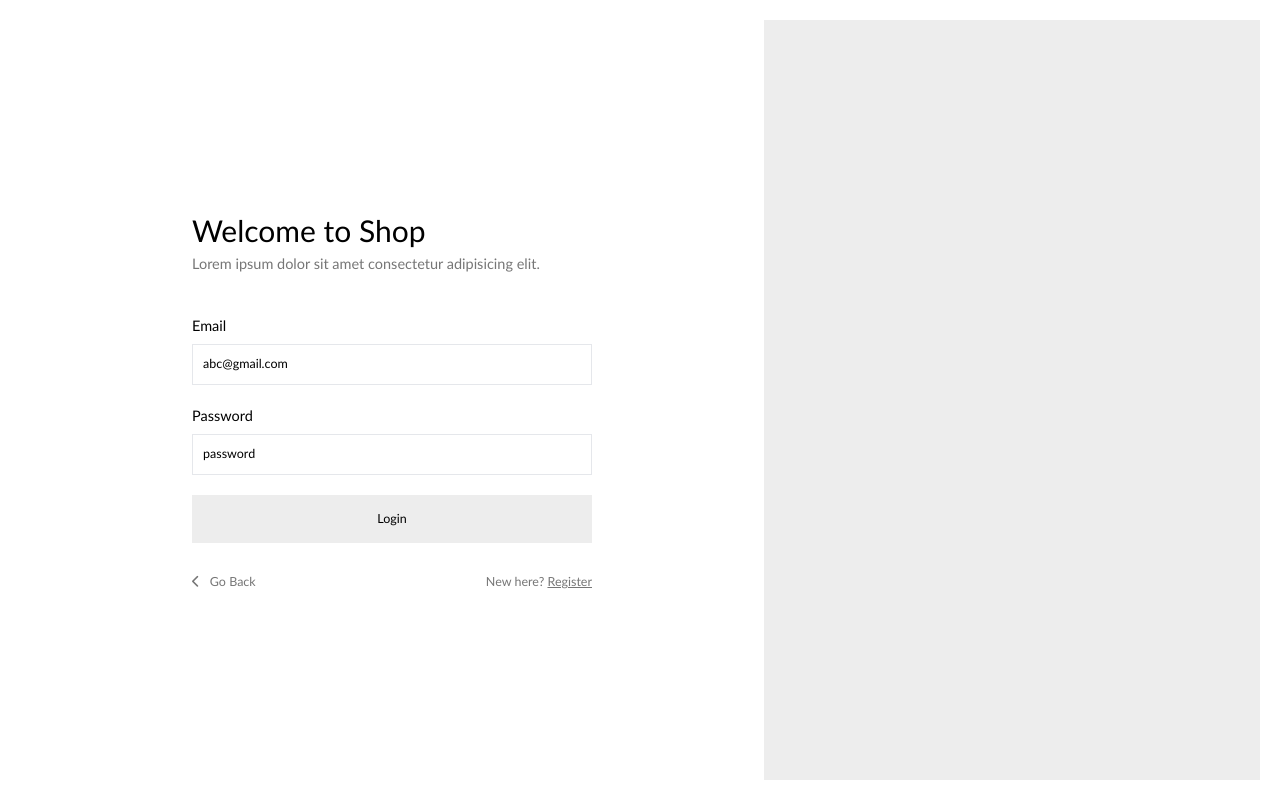
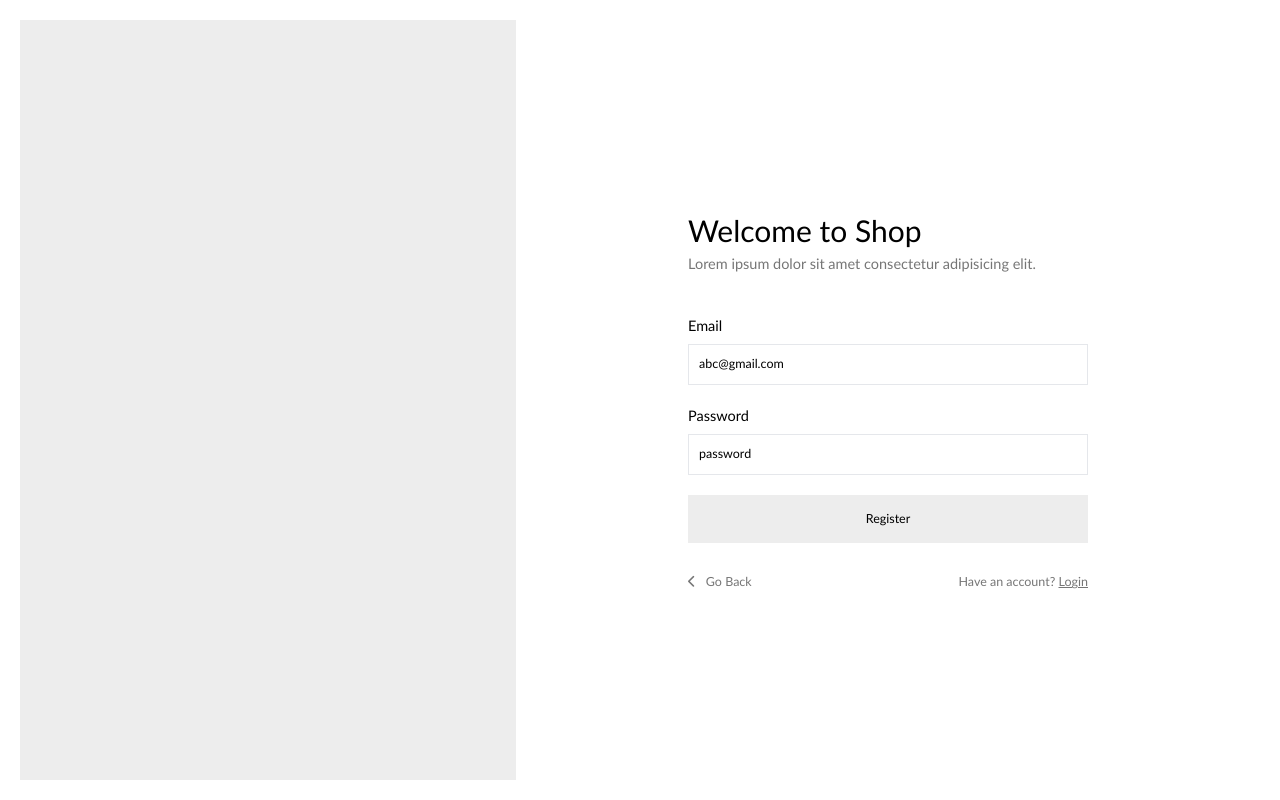
Before and after one commit to YogendraRana/react-ecommerce, a React (Vite) app: page /join in a window 1280 px wide. Built offline with nearby package versions, Linux system fonts and the light colour scheme.

Commit message:
Redesigned auth form

```diff
--- a/package.json
+++ b/package.json
@@ -10,6 +10,7 @@
         "preview": "vite preview"
     },
     "dependencies": {
+        "@formkit/auto-animate": "^0.8.0",
         "@fortawesome/react-fontawesome": "^0.2.0",
         "@headlessui/react": "^1.7.17",
         "@tanstack/react-query": "^4.36.1",
--- a/src/components/auth/AuthForm.tsx
+++ b/src/components/auth/AuthForm.tsx
@@ -1,12 +1,14 @@
 import { toast } from 'react-hot-toast'
 import { FormEvent, useState } from 'react'
 import { useNavigate } from 'react-router-dom';
-
+import { AnimatePresence, motion } from 'framer-motion';
+import { useAutoAnimate } from '@formkit/auto-animate/react'
 
 const AuthForm = () => {
     const [variant, setVariant] = useState('LOGIN');
     const [isLoading, setIsLoading] = useState(false);
     const navigate = useNavigate();
+    const [parent, enableAnimations] = useAutoAnimate()
 
 
     // form states
@@ -54,12 +56,17 @@ const AuthForm = () => {
 
 
     return (
-        <section className='h-[100vh] py-[2rem] flex relative'>
-            {/* login form */}
+        <section className='h-[100vh] py-[2rem] flex relative '>
+
+            {/* background image */}
+            <div className="w-[40%] bg-[#ededed] md:hidden"></div>
+
+            {/* form */}
             <form
+                ref={parent}
                 className={`
-                    h-full w-[60%] px-[5rem] py-[4rem] flex flex-col justify-center gap-[2rem] items-center duration-1000
-                    ${variant === "REGISTER" ? "translate-x-[66.66667%] opacity-0 invisible" : "opacity-100 visible"}
+                    h-full w-[60%] px-[5rem] py-[4rem] flex flex-col justify-center items-center gap-[2rem]
+                    md:w-[100%]
                 `}
             >
                 <div className='w-[40rem] mb-[2rem]'>
@@ -67,62 +74,13 @@ const AuthForm = () => {
                     <p className='text-[1.45rem] text-[#767676]'>Lorem ipsum dolor sit amet consectetur adipisicing elit.</p>
                 </div>
 
-                <label htmlFor="email" className='w-[40rem] text-[1.45rem]'>
-                    <p>Email</p>
-                    <input
-                        type="text"
-                        id="email"
-                        placeholder="Enter your email"
-                        value={email}
-                        onChange={(e) => setEmail(e.target.value)}
-                        className='w-full mt-[0.75rem] p-[1rem] border text-[1.25rem] placeholder:text-[1.25rem]'
-                    />
-                </label>
+                {
+                    variant === "REGISTER" && (
+                        <label
+                            htmlFor="name"
+                            className='w-[40rem] text-[1.45rem]'
 
-                <label htmlFor="password" className='w-[40rem] text-[1.45rem]'>
-                    <p>Password</p>
-                    <input
-                        type="text"
-                        id="password"
-                        placeholder="Enter password"
-                        value={password}
-                        onChange={(e) => setPassword(e.target.value)}
-                        className='w-full mt-[0.75rem] p-[1rem] border text-[1.25rem] placeholder:text-[1.25rem]'
-                    />
-                </label>
-
-                <button
-                    type="submit"
-                    onClick={handleSubmit}
-                    disabled={isLoading}
-                    className='w-[40rem] py-[1.5rem] text-[1.25rem] bg-[#ededed]'
                         >
-                    Login
-                </button>
-
-                <div className='w-[40rem] mt-[1rem] flex justify-between'>
-                    <button onClick={() => navigate('/')} type='button' className='text-[1.25rem] text-[#767676]'>
-                        <span className='mr-[1rem]'><i className='fa-solid fa-chevron-left'></i></span>
-                        Go Back</button>
-                    <button type='button' onClick={toggleVariant} className='text-[1.25rem] text-[#767676]'>New here? <u>Register</u></button>
-                </div>
-
-            </form>
-
-
-            {/* register form */}
-            <form
-                className={`
-                    h-full w-[60%] px-[5rem] py-[4rem] flex flex-col justify-center items-center gap-[2rem] duration-1000 absolute top-0 left-0
-                    ${variant === "REGISTER" ? "translate-x-[66.66667%] opacity-100 visible" : "invisible opacity-0"}
-                `}
-            >
-                <div className='w-[40rem] mb-[2rem]'>
-                    <h1 className='text-[3rem]'>Welcome to Shop</h1>
-                    <p className='text-[1.45rem] text-[#767676]'>Lorem ipsum dolor sit amet consectetur adipisicing elit.</p>
-                </div>
-
-                <label htmlFor="name" className='w-[40rem] text-[1.45rem]'>
                             <p>Name</p>
                             <input
                                 type="text"
@@ -132,6 +90,8 @@ const AuthForm = () => {
                                 className='w-full mt-[0.75rem] p-[1rem] border text-[1.25rem] placeholder:text-[1.25rem]'
                             />
                         </label>
+                    )
+                }
 
                 <label htmlFor="email" className='w-[40rem] text-[1.45rem]'>
                     <p>Email</p>
@@ -172,13 +132,6 @@ const AuthForm = () => {
                     <button type='button' onClick={toggleVariant} className='text-[1.25rem] text-[#767676]'>Have an account? <u>Login</u></button>
                 </div>
             </form>
-
-            <div className={`
-                w-[40%]
-                ml-[auto]
-                bg-[#ededed]
-                duration-1000 ${variant === "REGISTER" ? "translate-x-[-150%]" : ""}
-            `}></div>
         </section>
     )
 }
```
Also changed, not shown: 1 other file (tests, documents, lock files or other folders). Lines whose indentation alone changed are shown as unchanged.
